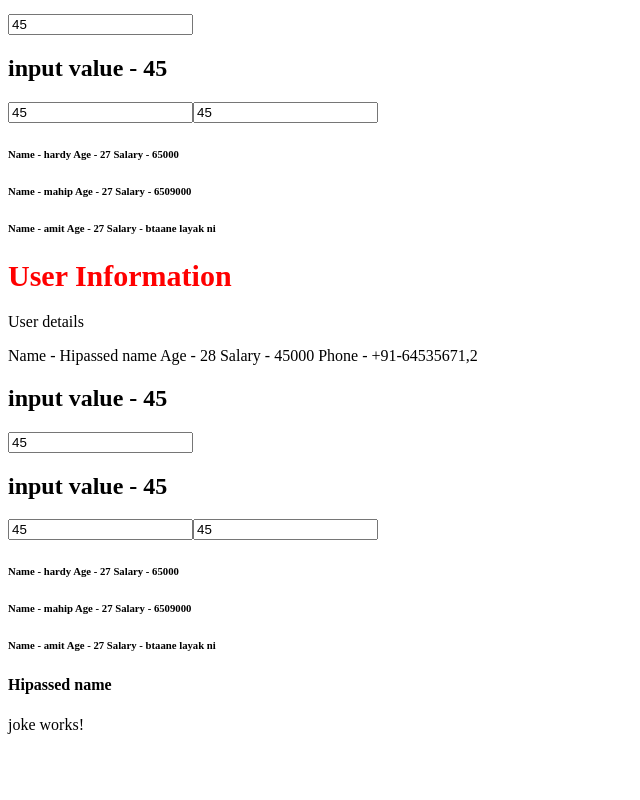
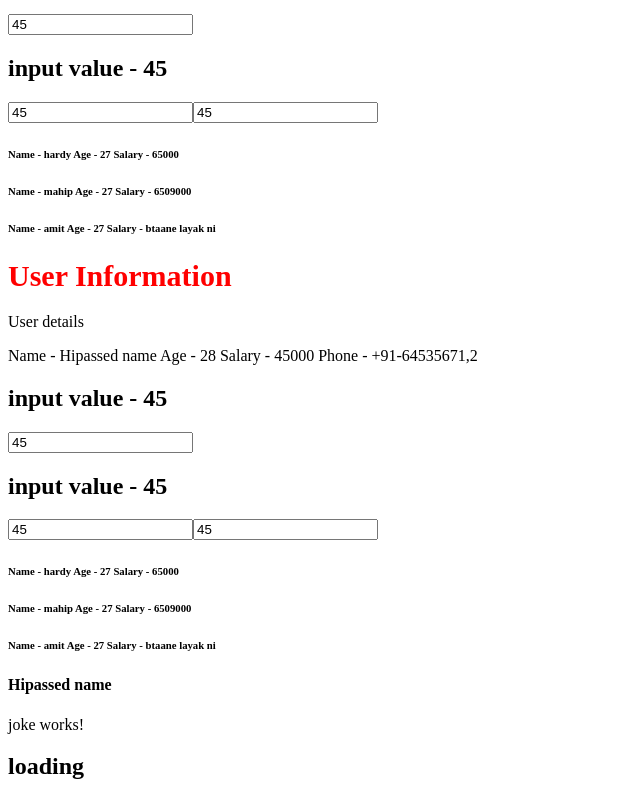
Before and after one commit to archi1112/angular, an Angular app: page / in a window 1280 px wide. Shown: the part 179-979 px from the top of the page, without its empty margins (0-640 px from the left). Before the commit the page ends 929 px from the top, so only its background shows below. Built offline with nearby package versions, Linux system fonts and the light colour scheme; no server answers.

Commit message:
hitting api and showing on ui

```diff
--- a/src/app/joke/joke.component.html
+++ b/src/app/joke/joke.component.html
@@ -1 +1,2 @@
 <p>joke works!</p>
+<h2>{{joke}}</h2>
--- a/src/app/joke/joke.component.ts
+++ b/src/app/joke/joke.component.ts
@@ -10,12 +10,15 @@ import { JokeService } from '../services/joke.service';
 })
 export class JokeComponent {
 
+  joke="loading"
   constructor(private jokeService:JokeService ){
 
   }
   ngOnInit(): void {
     //Called after the constructor, initializing input properties, and the first call to ngOnChanges.
     //Add 'implements OnInit' to the class.
-    this.jokeService.getJoke();
+    this.jokeService.getJoke().subscribe((data:any) =>{
+      this.joke = data.value
+    })
   }
 }
--- a/src/app/services/joke.service.ts
+++ b/src/app/services/joke.service.ts
@@ -11,9 +11,7 @@ export class JokeService {
    }
 
    getJoke(){
-    this.http.get("https://v2.jokeapi.dev/joke/Programming").subscribe(data =>{
-      console.log(data);
-    });
+    return this.http.get("https://api.chucknorris.io/jokes/random?category=movie")
    }
 
 }
```
